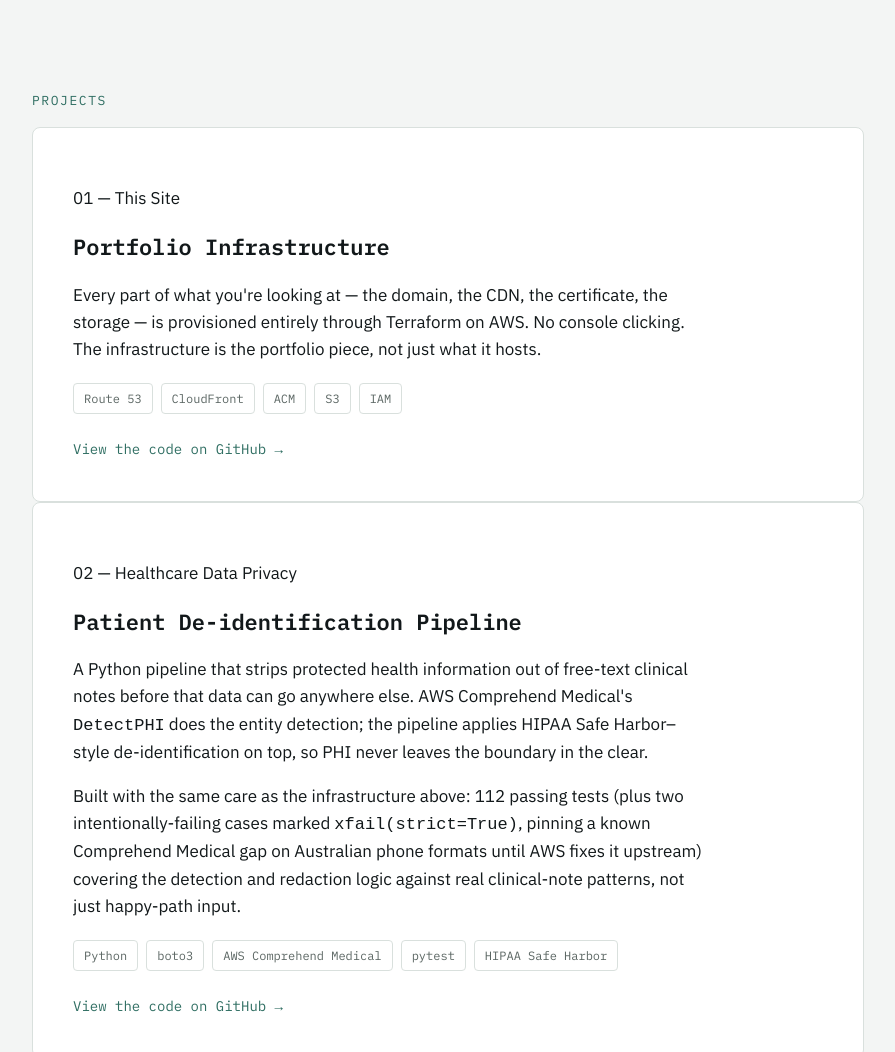
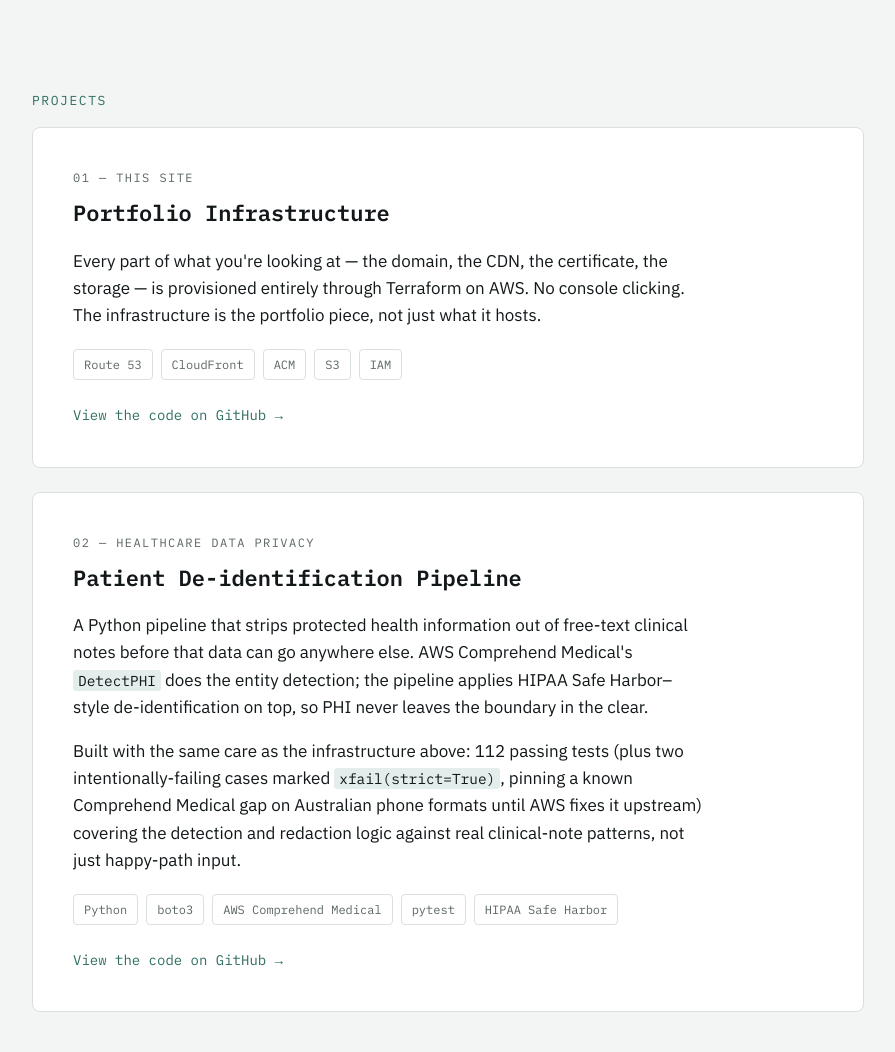
Before and after one commit to thangkhuat/portfolio-infra, a website: page index.html in a window 1280 px wide. Shown: the part 1600-2652 px from the top of the page, without its empty margins (192-1087 px from the left). Drawn offline with Linux system fonts and the light colour scheme.

Commit message:
Style the project list, project numbers and inline code

```diff
--- a/index.html
+++ b/index.html
@@ -143,6 +143,7 @@
   }
 
   /* ---------- Project ---------- */
+  .project-list { display: grid; gap: 24px; }
   .project-card {
     background: var(--surface);
     border: 1px solid var(--line);
@@ -151,6 +152,21 @@
   }
   .project-card h2 { font-size: 22px; margin-bottom: 14px; }
   .project-card p { max-width: 62ch; color: var(--ink); }
+  .project-card .proj-num {
+    font-family: 'IBM Plex Mono', monospace;
+    font-size: 12px;
+    letter-spacing: 0.12em;
+    text-transform: uppercase;
+    color: var(--ink-muted);
+    margin: 0 0 8px;
+  }
+  .project-card code {
+    font-family: 'IBM Plex Mono', monospace;
+    font-size: 0.85em;
+    background: var(--accent-soft);
+    padding: 1px 5px;
+    border-radius: 3px;
+  }
   .stack-row {
     display: flex; flex-wrap: wrap; gap: 8px;
     margin: 20px 0 24px;
```
